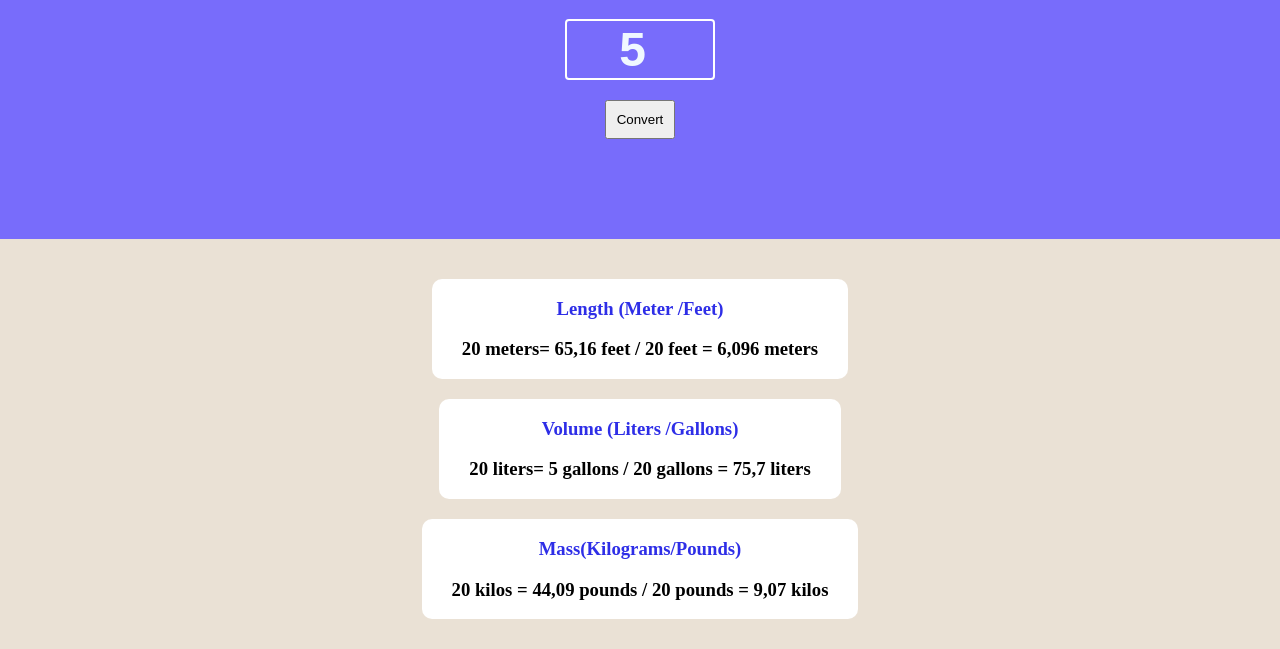
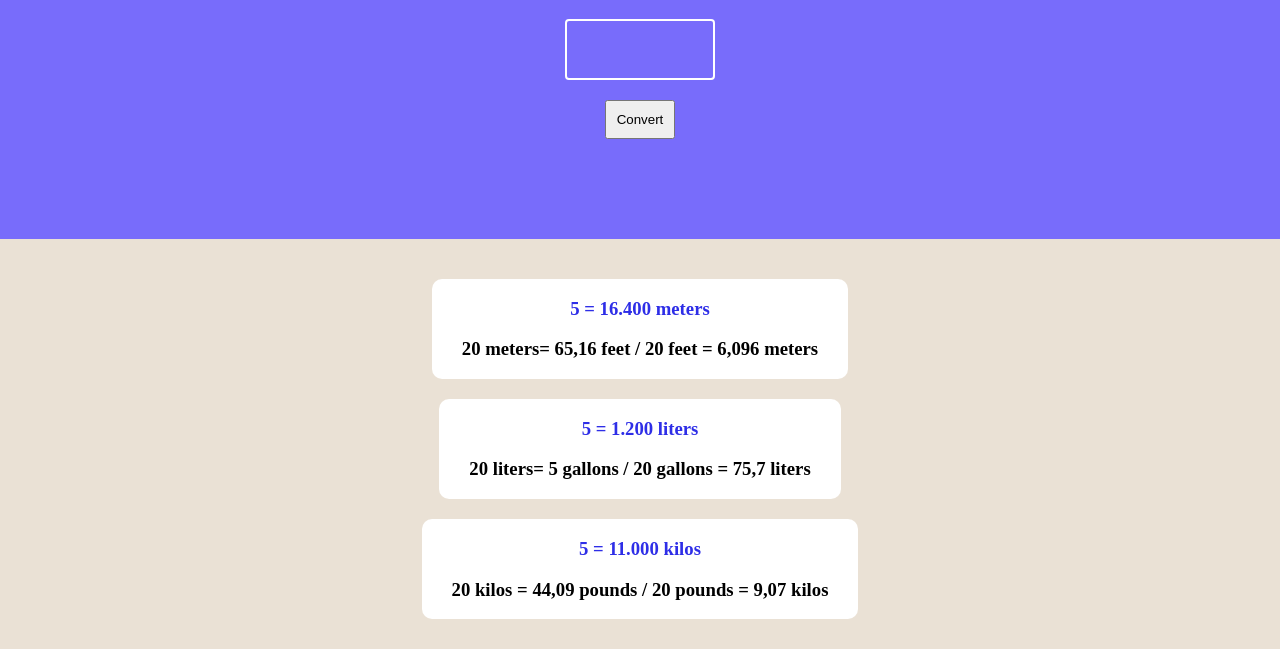
Before and after one commit to superrober1/UNIT-CONVERTER, a website built with Vite: page index.html in a window 1280 px wide. Both pictures are taken after typing "5" into the empty fields and a click on the button "Convert". Shown: the part 161-810 px from the top of the page. Built offline with nearby package versions, Linux system fonts and the light colour scheme.

Commit message:
terminado

```diff
--- a/index.html
+++ b/index.html
@@ -7,22 +7,22 @@
      <div id="principal">
         <h1>Metric/Imperial Unit Conversion</h1>
                <input type="number" id="convertidor">
-               <button style="margin-top: 20px;padding: 10px;">Convert</button>
+               <button id ="boton" style="margin-top: 20px;padding: 10px;">Convert</button>
 
     </div>
      <div id="resultados">
         <div>
-            <h3> Length (Meter /Feet)</h3>
+            <h3 id="length"> Length (Meter /Feet)</h3>
             <h3>20 meters= 65,16 feet / 20 feet = 6,096 meters</h3>
         </div>
 
         <div>
-            <h3> Volume (Liters /Gallons)</h3>
+            <h3 id="volume"> Volume (Liters /Gallons)</h3>
             <h3>20 liters= 5 gallons / 20 gallons = 75,7 liters</h3>
         </div>
 
         <div>
-            <h3> Mass(Kilograms/Pounds)</h3>
+            <h3 id="mass"> Mass(Kilograms/Pounds)</h3>
             <h3>20 kilos = 44,09 pounds / 20 pounds = 9,07 kilos</h3>
         </div>
 
--- a/index.js
+++ b/index.js
@@ -3,3 +3,20 @@
 1 liter = 0.264 gallon
 1 kilogram = 2.204 pound
 */
+
+
+let botonConvertidor = document.getElementById("boton");
+let inputCliente = document.getElementById("convertidor");
+let length = document.getElementById("length");
+let volume = document.getElementById("volume");
+let mass = document.getElementById("mass");
+
+
+botonConvertidor.addEventListener("click", convertir);
+
+function convertir() {
+   length.textContent= inputCliente.value + " = " + (inputCliente.value* 3.28).toFixed(3) + " meters"
+   volume.textContent=inputCliente.value + " = " + (inputCliente.value * 0.24).toFixed(3) + " liters"
+   mass.textContent= inputCliente.value + " = " +(inputCliente.value * 2.20).toFixed(3) + " kilos"
+   inputCliente.value = ""
+}
```
